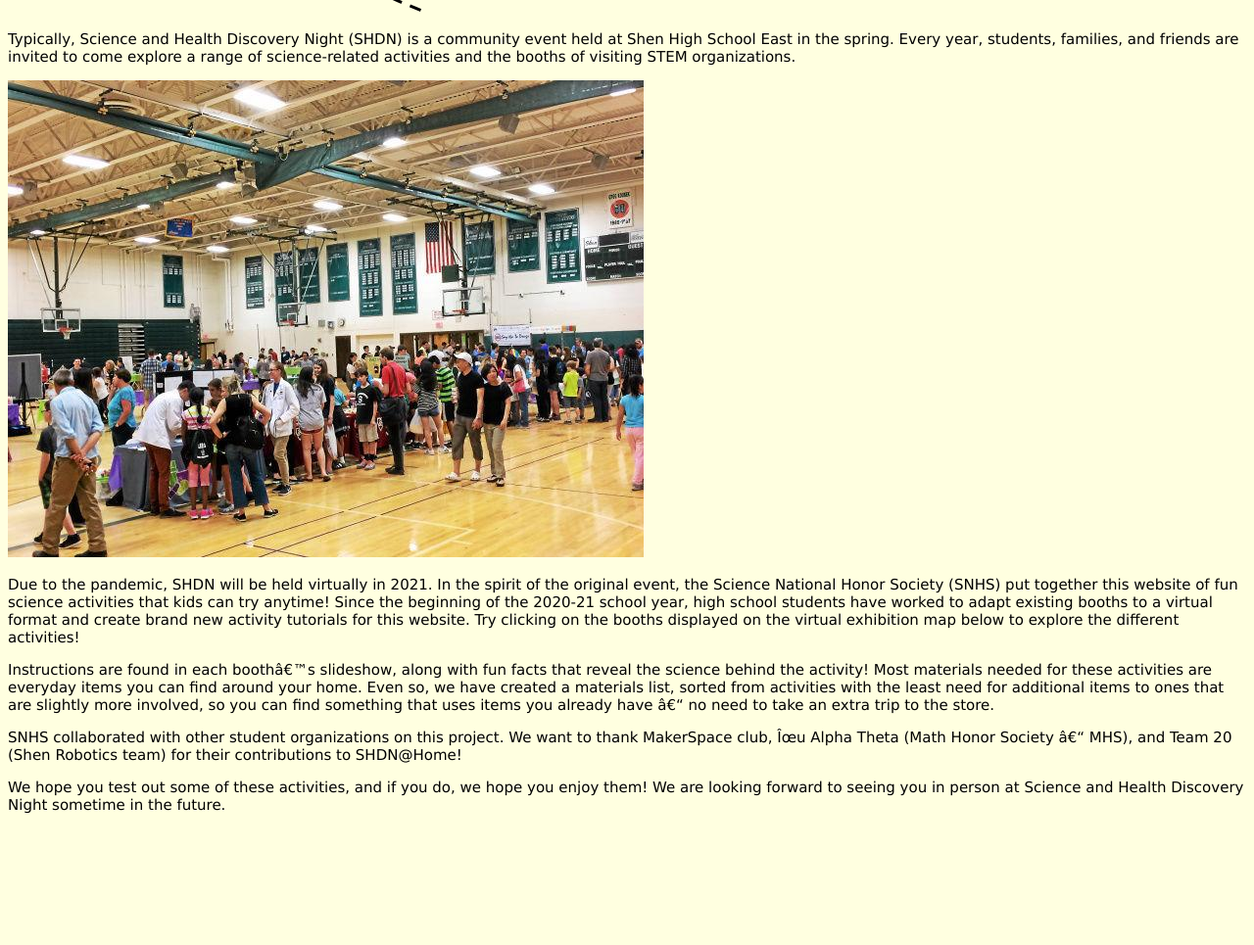
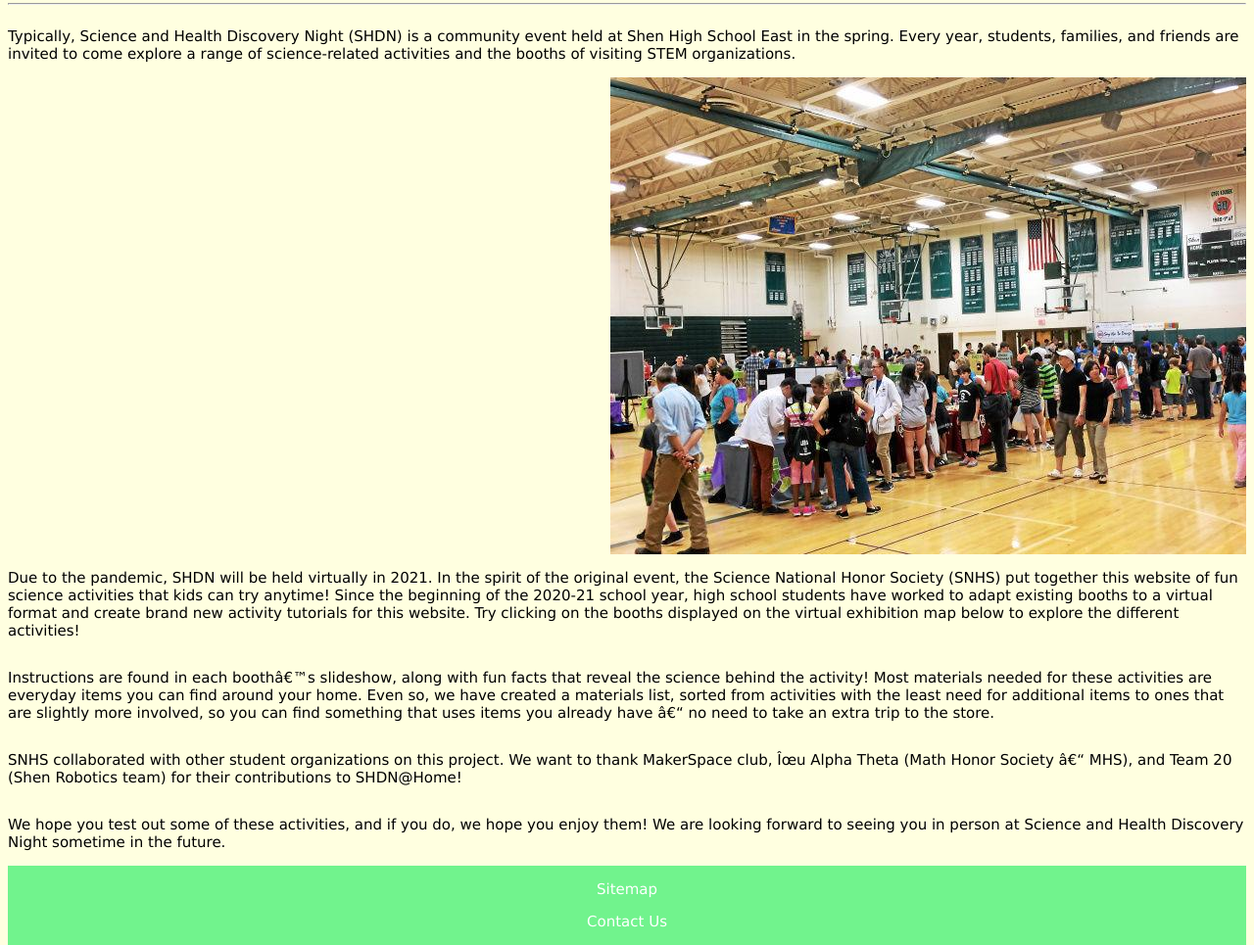
Before and after one commit to yemily17/SHDN-Website, a plain HTML site: page index.html in a window 1280 px wide. Shown: the part 880-1845 px from the top of the page at 98% size. Before the commit the page ends 1726 px from the top, so only its background shows below. Drawn offline with Linux system fonts and the light colour scheme.

Commit message:
chganges

```diff
--- a/index.html
+++ b/index.html
@@ -26,8 +26,8 @@
 </head>
 
 <body>
-    <button type="button">Start Exploring!</button>
-    <button type="button">Learn More</button>
+    <!-- <button type="button">Start Exploring!</button>
+    <button type="button">Learn More</button> -->
 
     <h1>Welcome to SHDN@Home!
     </h1>
@@ -68,6 +68,8 @@
         <area target="" alt="Paper Airplanes" title="Paper Airplanes" href="linkplaceholder3" coords="26,336,131,185"
             shape="rect">
     </map>
+    <hr>
+    <div class="moreinfo">
     <p>
         Typically, Science and Health Discovery Night (SHDN) is a community event held at Shen High School East in the
         spring. Every year, students, families, and friends are invited to come explore a range of science-related
@@ -96,6 +98,7 @@
         We hope you test out some of these activities, and if you do, we hope you enjoy them! We are looking forward to
         seeing you in person at Science and Health Discovery Night sometime in the future.
     </p>
+</div>
     <script>
         window.onscroll = function () { myFunction() };
 
@@ -110,6 +113,10 @@
             }
         }
     </script>
+    <div class="footer">
+        <p>Sitemap</p>
+        <p>Contact Us</p>
+      </div>
 </body>
 
 </html>
--- a/style.css
+++ b/style.css
@@ -68,3 +68,21 @@ p {
   font-size: 30px;
   font-family: 'Brush Script MT', cursive;
 }
+.footer {
+  position: relative;
+  float:left;
+  left: 0;
+  bottom: 0;
+  width: 100%;
+  background-color: rgb(113, 243, 141);
+  color: white;
+  text-align: center;
+}
+.moreinfo p{
+  float:left;
+/* display:inline-block; */
+}
+.moreinfo img{
+  float:right;
+  /* display:inline-block; */
+}
```
Also changed, not shown: densitytower.html (+9 -9 lines), 1 other file.
